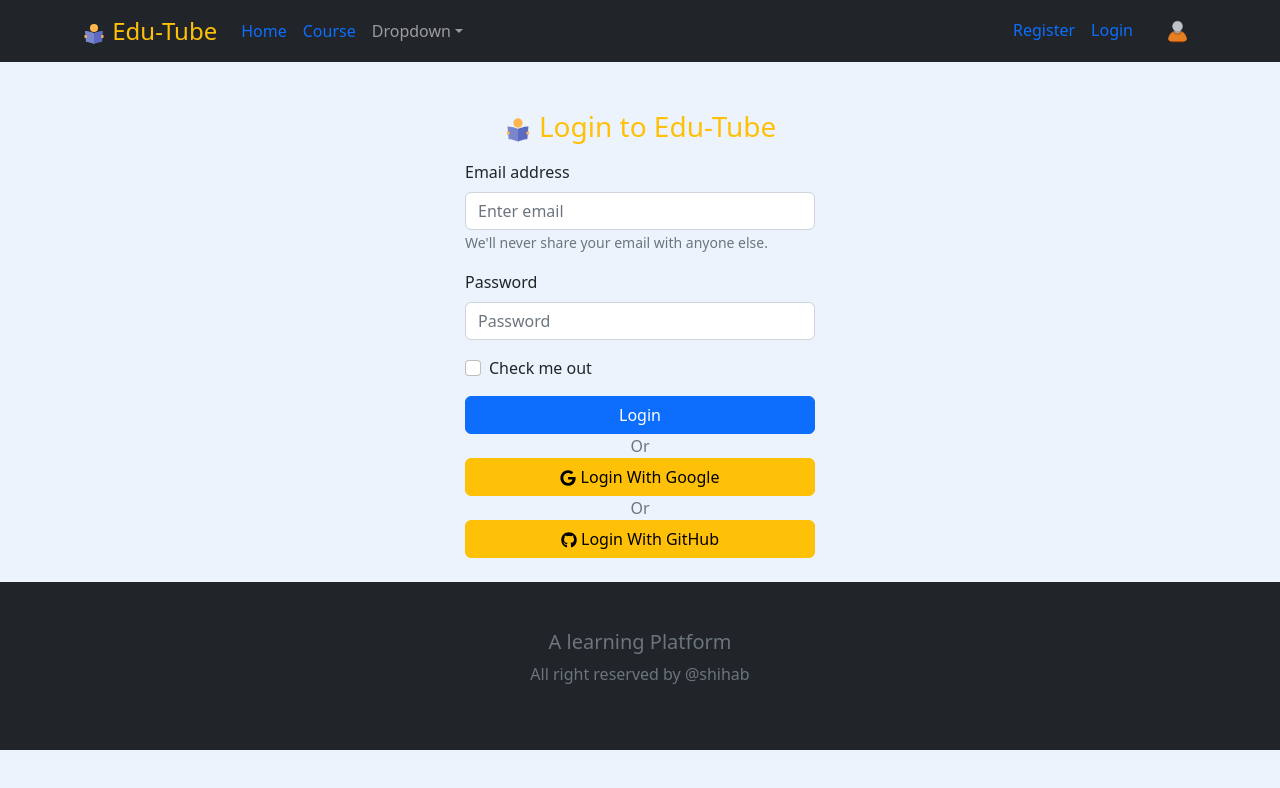
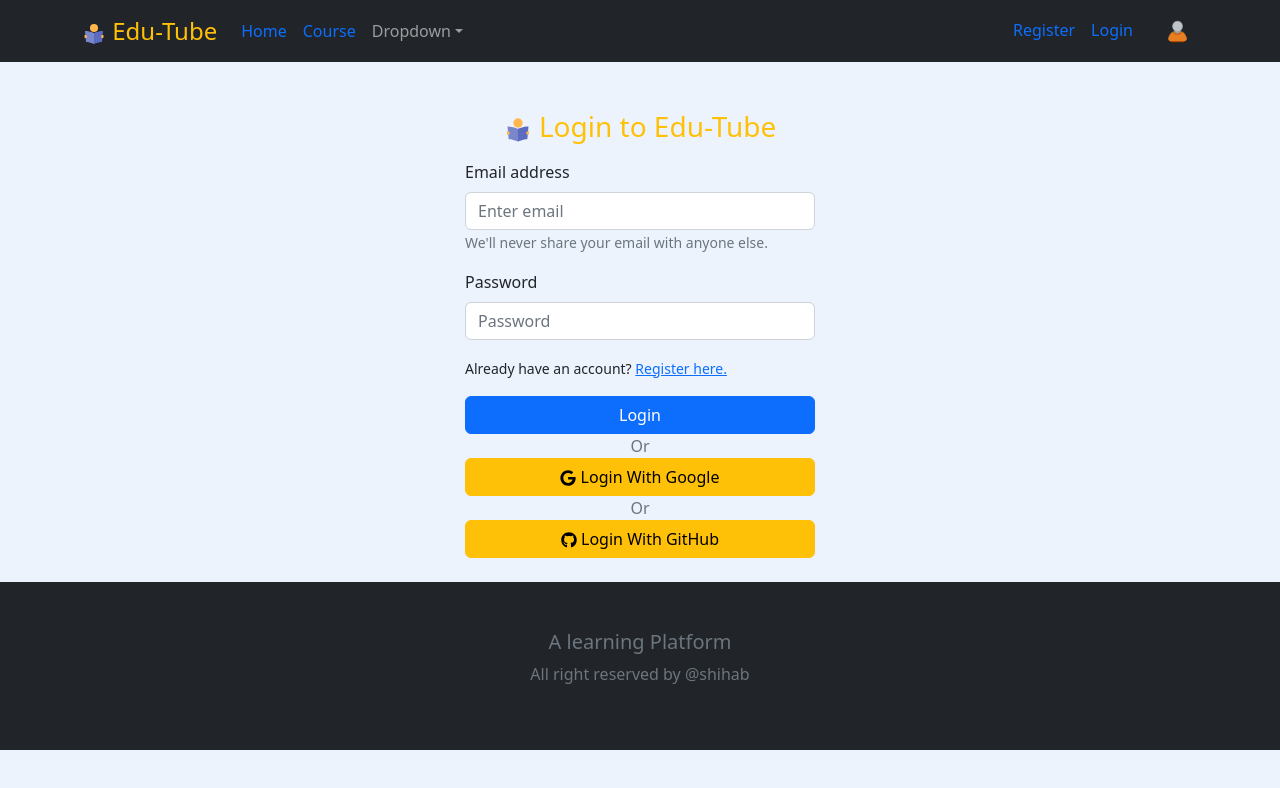
Before and after one commit to Shihab0/eduTube-client, a React (Create React App) app: page /login in a window 1280 px wide. Shown: the top 788 px of the page. Built offline with nearby package versions, Linux system fonts and the light colour scheme; no server answers.

Commit message:
github signup success

```diff
--- a/src/RegisterLogin/Login.jsx
+++ b/src/RegisterLogin/Login.jsx
@@ -1,10 +1,11 @@
-import { GoogleAuthProvider } from 'firebase/auth';
+import { GithubAuthProvider, GoogleAuthProvider } from 'firebase/auth';
 import React from 'react';
 import { useContext } from 'react';
 import Button from 'react-bootstrap/Button';
 import Form from 'react-bootstrap/Form';
 import { FaGithub, FaGoogle } from 'react-icons/fa';
 import { FcReading } from 'react-icons/fc';
+import { Link } from 'react-router-dom';
 import { AuthContext } from '../contexts/AuthProvider/AuthProvider';
 import Footer from '../Shared/Footer';
 import Header from '../Shared/Header';
@@ -14,6 +15,7 @@ const Login = () => {
 
     const { providerLogin } = useContext(AuthContext);
     const googleProvider = new GoogleAuthProvider();
+    const gitProvider = new GithubAuthProvider();
 
     const handleGoogleSignIn = () => {
         providerLogin(googleProvider)
@@ -22,6 +24,15 @@ const Login = () => {
             console.log(user);
         })
         .catch(err => console.error(err))
+    }
+
+    const handleGitLogin = () => {
+        providerLogin(gitProvider)
+        .then(result => {
+            const user = result.user;
+            console.log(user)
+        })
+        .then(err => console.error(err))
     }
 
     return (
@@ -41,8 +52,8 @@ const Login = () => {
                     <Form.Label>Password</Form.Label>
                     <Form.Control type="password" placeholder="Password" />
                 </Form.Group>
-                <Form.Group className="mb-3" controlId="formBasicCheckbox">
-                    <Form.Check type="checkbox" label="Check me out" />
+                <Form.Group className="mb-3">
+                <p><small>Already have an account? <Link to='/register'>Register here.</Link> </small></p>
                 </Form.Group>
                 <Button style={{ width: '100%' }} variant="primary" type="submit">
                     Login
@@ -52,7 +63,7 @@ const Login = () => {
                     <FaGoogle />  Login With Google
                 </Button> <br />
                 <p className='text-center text-muted mb-0'>Or</p>
-                <Button variant="warning" size="md" style={{ width: '100%' }}>
+                <Button onClick={handleGitLogin} variant="warning" size="md" style={{ width: '100%' }}>
                     <FaGithub />  Login With GitHub
                 </Button> <br /><br />
             </Form>
--- a/src/RegisterLogin/Register.jsx
+++ b/src/RegisterLogin/Register.jsx
@@ -4,6 +4,7 @@ import Button from 'react-bootstrap/Button';
 import Form from 'react-bootstrap/Form';
 import { FaGithub, FaGoogle } from 'react-icons/fa';
 import { FcReading } from 'react-icons/fc';
+import { Link } from 'react-router-dom';
 import { AuthContext } from '../contexts/AuthProvider/AuthProvider';
 import Footer from '../Shared/Footer';
 import Header from '../Shared/Header';
@@ -42,8 +43,8 @@ const Register = () => {
                     <Form.Label>Password</Form.Label>
                     <Form.Control type="password" placeholder="Password" />
                 </Form.Group>
-                <Form.Group className="mb-3" controlId="formBasicCheckbox">
-                    <Form.Check type="checkbox" label="Check me out" />
+                <Form.Group className="mb-3">
+                    <p><small>Already have an account? <Link to='/Login'>Login here.</Link> </small></p>
                 </Form.Group>
                 <Button style={{ width: '100%' }} variant="primary" type="submit">
                     Register
--- a/src/contexts/AuthProvider/AuthProvider.jsx
+++ b/src/contexts/AuthProvider/AuthProvider.jsx
@@ -15,7 +15,7 @@ const AuthProvider = ({ children }) => {
     };
 
     const logOut = () => {
-        signOut(auth);
+       return signOut(auth);
     }
 
     useEffect(() => {
```
